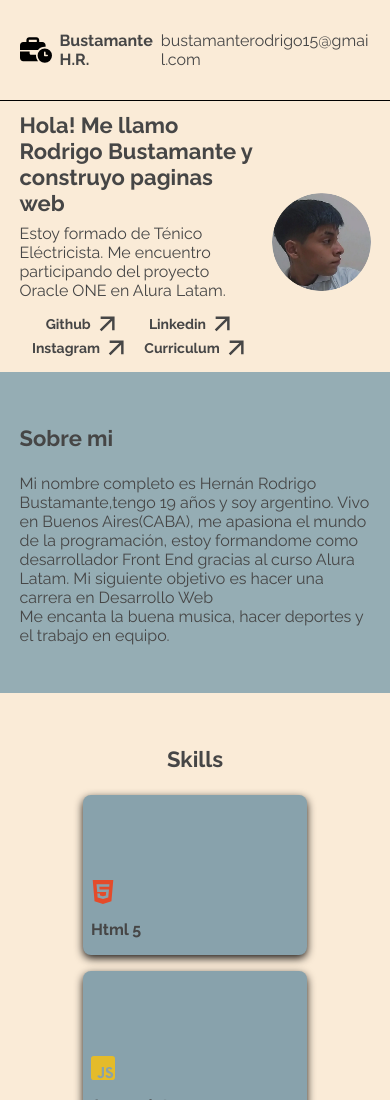
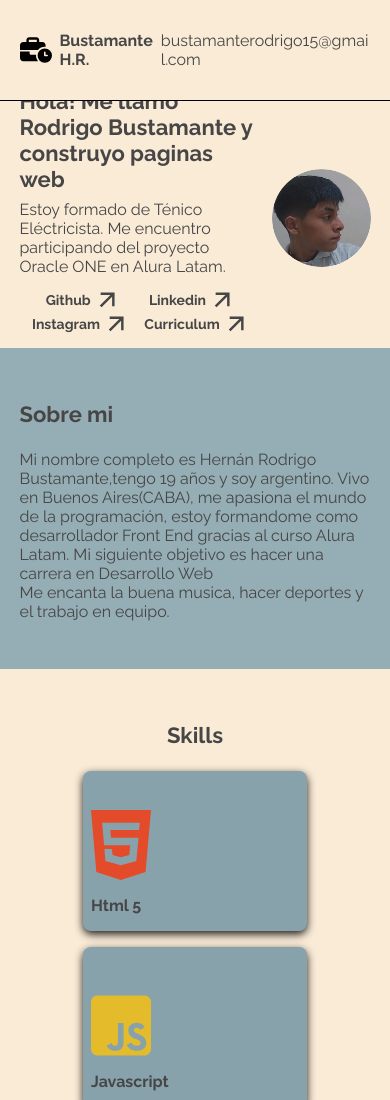
Before and after one commit to Rodrigo5b/Portafolio, a plain HTML site: page index.html in a window 390 px wide. Shown: the top 1100 px of the page. Drawn offline with Linux system fonts and the light colour scheme.

Commit message:
Add files via upload
Terminado

```diff
--- a/assets/css/header/datos.css
+++ b/assets/css/header/datos.css
@@ -82,6 +82,10 @@
 }
 }
 @media screen and (max-width: 768px) {
+    .main{
+        padding: 0;
+        padding-top: 1.5rem;
+    }
     .sujeto{
         height: 98px;
     }
@@ -113,6 +117,7 @@
     }
     .main{
         display: block;
-
+        padding: 0;
+        padding-top: 2rem;
     }
 }
--- a/assets/css/header/header.css
+++ b/assets/css/header/header.css
@@ -53,7 +53,6 @@ header{
 }
 .correo__header{
     font-weight: bold;
-    cursor: pointer;
     font-weight: 400;
 }
 @media screen and (max-width: 1025px) {
--- a/assets/css/main/proyectos.css
+++ b/assets/css/main/proyectos.css
@@ -39,11 +39,14 @@
     color: #fff;
     background-color: rgb(75, 139, 192);
 }
+.demo:hover{
+    background: rgb(24, 102, 166);
+}
 .repositorio{
     color: rgb(75, 139, 192);
 }
 .repositorio:hover{
-    background: #aba9a9;
+    background: #dedede;
 }
 
 @media screen and (max-width: 768px) {
--- a/assets/css/main/skills.css
+++ b/assets/css/main/skills.css
@@ -30,8 +30,8 @@
     box-sizing: border-box;
 }
 .icon{
-    width: 48px;
-    height: 48px;
+    width: 58px;
+    height: 100%;
 }
 .p__skills{
     font-weight: 700;
@@ -50,8 +50,7 @@
         max-width: 224px;
     }
     .icon{
-        width: 24px;
-        height: 24px;
+        width: 60px;
     }
     .img__def{
         width: 60%;
@@ -70,4 +69,5 @@
     .box__skills{
         max-width: 152px;
     }
+
 }
--- a/assets/css/styles.css
+++ b/assets/css/styles.css
@@ -45,16 +45,3 @@ a{
 main{
     width: 100%;
 }
-@media screen and (max-width: 1025px) {
-    body{
-        width: 100%;
-        display: block;
-    }
-    header{
-        width: 100%;
-    }
-    main{
-        width: 100%;
-
-    }
-}
```
Also changed, not shown: index.html (+1 -0 lines).
